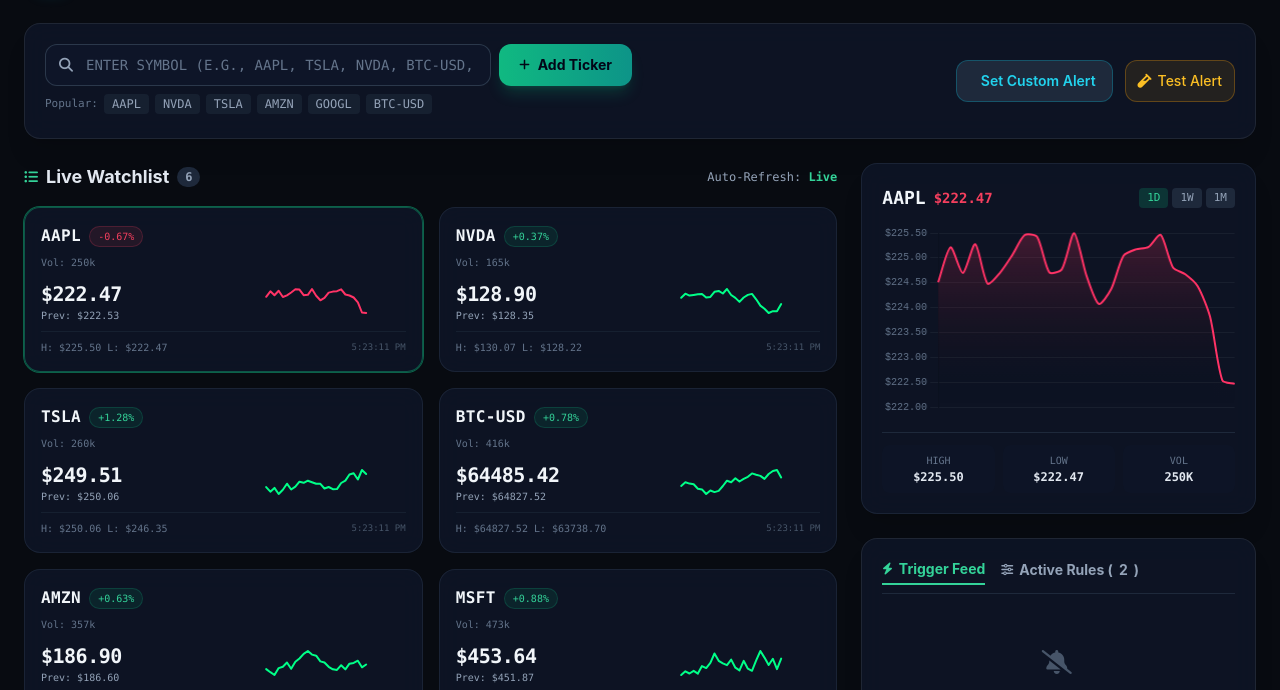
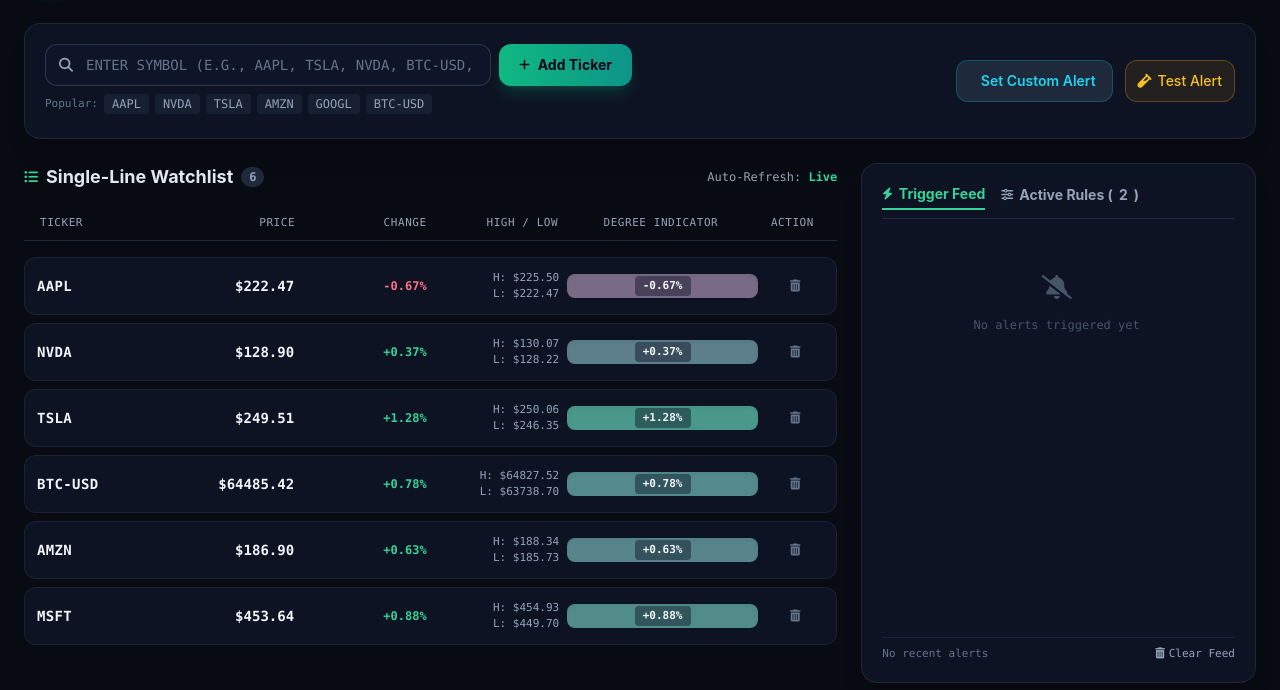
Before and after one commit to decibel08/stock-terminal, a plain HTML site: page index.html in a window 1280 px wide. Shown: the part 108-798 px from the top of the page. Drawn offline with nearby package versions, Linux system fonts and the light colour scheme.

Commit message:
Update index.html

```diff
--- a/index.html
+++ b/index.html
@@ -173,14 +173,14 @@
             </div>
         </section>
 
-        <!-- Main Dashboard Split: Watchlist Grid + Dynamic Focus Chart & Logs -->
+        <!-- Main Dashboard Split: Consolidated Single-Line Watchlist + Alert Logs -->
         <div class="grid grid-cols-1 lg:grid-cols-12 gap-6">
 
-            <!-- Left Side: Live Stock Watchlist Cards (8 Cols) -->
+            <!-- Consolidated Watchlist Single-Line List View (8 Cols) -->
             <div class="lg:col-span-8 space-y-4">
                 <div class="flex items-center justify-between">
                     <h2 class="text-lg font-bold text-slate-200 flex items-center gap-2">
-                        <i class="fa-solid fa-list-ul text-emerald-400 text-sm"></i> Live Watchlist
+                        <i class="fa-solid fa-list-ul text-emerald-400 text-sm"></i> Single-Line Watchlist
                         <span id="watchlistCount" class="text-xs bg-slate-800 text-slate-400 px-2 py-0.5 rounded-full font-mono">0</span>
                     </h2>
                     <div class="flex items-center gap-2">
@@ -188,9 +188,19 @@
                     </div>
                 </div>
 
-                <!-- Watchlist Grid -->
-                <div id="watchlistGrid" class="grid grid-cols-1 sm:grid-cols-2 gap-4">
-                    <!-- Dynamic Watchlist Cards Populated via JS -->
+                <!-- Watchlist Table Header -->
+                <div class="hidden sm:grid grid-cols-12 gap-2 px-4 py-2 text-[11px] font-mono text-slate-400 uppercase tracking-wider border-b border-slate-800">
+                    <div class="col-span-2">Ticker</div>
+                    <div class="col-span-2 text-right">Price</div>
+                    <div class="col-span-2 text-right">Change</div>
+                    <div class="col-span-2 text-right">High / Low</div>
+                    <div class="col-span-3 text-center">Degree Indicator</div>
+                    <div class="col-span-1 text-center">Action</div>
+                </div>
+
+                <!-- Watchlist Single-Line Items Container -->
+                <div id="watchlistGrid" class="space-y-2">
+                    <!-- Dynamic Single Line Watchlist Rows Populated via JS -->
                 </div>
 
                 <!-- Empty State Banner -->
@@ -203,46 +213,10 @@
                 </div>
             </div>
 
-            <!-- Right Side: Focus Chart & Triggered Alerts Log (4 Cols) -->
+            <!-- Right Side: Alert Rules & Triggered Alerts Log (4 Cols) -->
             <div class="lg:col-span-4 space-y-6">
-
-                <!-- Primary Detailed Chart Card -->
-                <div class="glass-panel rounded-2xl p-4 lg:p-5 shadow-xl border border-slate-800/80">
-                    <div class="flex items-center justify-between mb-3">
-                        <div class="flex items-center gap-2">
-                            <span id="chartSymbol" class="font-mono font-bold text-lg text-slate-100">AAPL</span>
-                            <span id="chartPrice" class="font-mono text-sm text-slate-400">$0.00</span>
-                        </div>
-                        <div class="flex gap-1 text-[11px] font-mono">
-                            <button class="chart-time-btn active bg-emerald-500/20 text-emerald-400 px-2 py-0.5 rounded" data-time="1D">1D</button>
-                            <button class="chart-time-btn bg-slate-800 text-slate-400 px-2 py-0.5 rounded hover:text-slate-200" data-time="1W">1W</button>
-                            <button class="chart-time-btn bg-slate-800 text-slate-400 px-2 py-0.5 rounded hover:text-slate-200" data-time="1M">1M</button>
-                        </div>
-                    </div>
-
-                    <!-- Chart Canvas -->
-                    <div class="relative h-48 w-full">
-                        <canvas id="mainChart"></canvas>
-                    </div>
-
-                    <div class="grid grid-cols-3 gap-2 mt-4 pt-3 border-t border-slate-800 text-center font-mono text-xs">
-                        <div class="bg-slate-900/50 p-2 rounded-lg">
-                            <span class="text-slate-500 block text-[10px] uppercase">High</span>
-                            <span id="statHigh" class="text-slate-200 font-semibold">$0.00</span>
-                        </div>
-                        <div class="bg-slate-900/50 p-2 rounded-lg">
-                            <span class="text-slate-500 block text-[10px] uppercase">Low</span>
-                            <span id="statLow" class="text-slate-200 font-semibold">$0.00</span>
-                        </div>
-                        <div class="bg-slate-900/50 p-2 rounded-lg">
-                            <span class="text-slate-500 block text-[10px] uppercase">Vol</span>
-                            <span id="statVol" class="text-slate-200 font-semibold">0</span>
-                        </div>
-                    </div>
-                </div>
-
                 <!-- Alert Rules & Active Log Panel -->
-                <div class="glass-panel rounded-2xl p-4 lg:p-5 shadow-xl flex flex-col h-[380px]">
+                <div class="glass-panel rounded-2xl p-4 lg:p-5 shadow-xl flex flex-col h-[520px]">
                     <!-- Panel Tabs -->
                     <div class="flex border-b border-slate-800 mb-3 pb-2 gap-4">
                         <button id="tabAlertLogs" class="text-sm font-bold text-emerald-400 border-b-2 border-emerald-400 pb-1 flex items-center gap-1.5">
@@ -393,12 +367,10 @@
             ],
             alertLogs: JSON.parse(localStorage.getItem('pt_alertLogs')) || [],
             activeTab: 'LOGS',
-            selectedSymbol: 'AAPL',
             audioEnabled: true,
             feedMode: localStorage.getItem('pt_feedMode') || 'MOCK',
             finnhubKey: localStorage.getItem('pt_finnhubKey') || '',
             refreshIntervalMs: parseInt(localStorage.getItem('pt_refreshRate')) || 2000,
-            activeChart: null,
             audioCtx: null,
             timerId: null,
             ws: null
@@ -415,6 +387,30 @@
             'GOOGL': 178.30,
             'META': 502.10
         };
+
+        /**
+         * Calculates background RGB color for degree box indicator.
+         * Gradient range:
+         * <= -5% : Max Red rgb(255, 51, 102)
+         * 0%     : Light slate grey rgb(100, 116, 139)
+         * >= +5% : Max Green rgb(0, 255, 136)
+         */
+        function getDegreeShade(pct) {
+            const clampedPct = Math.max(-5, Math.min(5, pct));
+            if (clampedPct < 0) {
+                const t = clampedPct / -5; // 0 at 0%, 1 at -5%
+                const r = Math.round(100 + (255 - 100) * t);
+                const g = Math.round(116 + (51 - 116) * t);
+                const b = Math.round(139 + (102 - 139) * t);
+                return `rgb(${r}, ${g}, ${b})`;
+            } else {
+                const t = clampedPct / 5; // 0 at 0%, 1 at +5%
+                const r = Math.round(100 + (0 - 100) * t);
+                const g = Math.round(116 + (255 - 116) * t);
+                const b = Math.round(139 + (136 - 139) * t);
+                return `rgb(${r}, ${g}, ${b})`;
+            }
+        }
 
         function initAudioContext() {
             if (!AppState.audioCtx) {
@@ -473,7 +469,6 @@
             const history = [];
             let current = basePrice;
 
-            // Generate 25 historical sample points for chart & sparkline
             for (let i = 0; i < 25; i++) {
                 const variation = (Math.random() - 0.49) * (basePrice * 0.008);
                 current = Math.max(1, current + variation);
@@ -500,111 +495,22 @@
             };
         }
 
-        function initMainChart() {
-            const ctx = document.getElementById('mainChart').getContext('2d');
+        function evaluateAlertRules(stock) {
+            // Pulse ticker row if degree of change exceeds 5% threshold in either direction
+            if (stock.changePct >= 5.0) {
+                const cardEl = document.getElementById(`stock-card-${stock.symbol}`);
+                if (cardEl && !cardEl.classList.contains('animate-pulse-green')) {
+                    cardEl.classList.add('animate-pulse-green');
+                    setTimeout(() => cardEl.classList.remove('animate-pulse-green'), 4000);
+                }
+            } else if (stock.changePct <= -5.0) {
+                const cardEl = document.getElementById(`stock-card-${stock.symbol}`);
+                if (cardEl && !cardEl.classList.contains('animate-pulse-red')) {
+                    cardEl.classList.add('animate-pulse-red');
+                    setTimeout(() => cardEl.classList.remove('animate-pulse-red'), 4000);
+                }
+            }
 
-            AppState.activeChart = new Chart(ctx, {
-                type: 'line',
-                data: {
-                    labels: Array(25).fill(''),
-                    datasets: [{
-                        label: 'Price',
-                        data: [],
-                        borderColor: '#00ff88',
-                        borderWidth: 2,
-                        pointRadius: 0,
-                        pointHoverRadius: 4,
-                        tension: 0.25,
-                        fill: true,
-                        backgroundColor: (context) => {
-                            const bgCtx = context.chart.ctx;
-                            const gradient = bgCtx.createLinearGradient(0, 0, 0, 200);
-                            gradient.addColorStop(0, 'rgba(0, 255, 136, 0.25)');
-                            gradient.addColorStop(1, 'rgba(0, 255, 136, 0.0)');
-                            return gradient;
-                        }
-                    }]
-                },
-                options: {
-                    responsive: true,
-                    maintainAspectRatio: false,
-                    plugins: {
-                        legend: { display: false },
-                        tooltip: {
-                            mode: 'index',
-                            intersect: false,
-                            backgroundColor: 'rgba(15, 23, 42, 0.9)',
-                            titleColor: '#94a3b8',
-                            bodyColor: '#38bdf8',
-                            bodyFont: { family: 'monospace' },
-                            callbacks: {
-                                label: (context) => ` $${context.raw.toFixed(2)}`
-                            }
-                        }
-                    },
-                    scales: {
-                        x: { display: false },
-                        y: {
-                            grid: { color: 'rgba(255,255,255,0.05)' },
-                            ticks: {
-                                color: '#64748b',
-                                font: { family: 'monospace', size: 10 },
-                                callback: (val) => '$' + val.toFixed(2)
-                            }
-                        }
-                    }
-                }
-            });
-        }
-
-        function updateMainChart(symbol) {
-            if (!AppState.stocksData[symbol] || !AppState.activeChart) return;
-
-            const stock = AppState.stocksData[symbol];
-            const isPositive = stock.changePct >= 0;
-            const strokeColor = isPositive ? '#00ff88' : '#ff3366';
-
-            document.getElementById('chartSymbol').textContent = stock.symbol;
-            document.getElementById('chartPrice').textContent = `$${stock.price.toFixed(2)}`;
-            document.getElementById('chartPrice').className = `font-mono text-sm font-bold ${isPositive ? 'text-emerald-400' : 'text-rose-500'}`;
-            document.getElementById('statHigh').textContent = `$${stock.high.toFixed(2)}`;
-            document.getElementById('statLow').textContent = `$${stock.low.toFixed(2)}`;
-            document.getElementById('statVol').textContent = stock.volume > 1000000 ? (stock.volume/1000000).toFixed(2) + 'M' : (stock.volume/1000).toFixed(0) + 'K';
-
-            AppState.activeChart.data.datasets[0].data = stock.history;
-            AppState.activeChart.data.datasets[0].borderColor = strokeColor;
-
-            const gradient = AppState.activeChart.ctx.createLinearGradient(0, 0, 0, 180);
-            gradient.addColorStop(0, isPositive ? 'rgba(0, 255, 136, 0.25)' : 'rgba(255, 51, 102, 0.25)');
-            gradient.addColorStop(1, 'rgba(0,0,0,0)');
-            AppState.activeChart.data.datasets[0].backgroundColor = gradient;
-
-            AppState.activeChart.update('none');
-        }
-
-        function generateSparklineSVG(history, isPositive) {
-            const width = 100;
-            const height = 30;
-            const min = Math.min(...history);
-            const max = Math.max(...history);
-            const range = (max - min) || 1;
-
-            const points = history.map((val, idx) => {
-                const x = (idx / (history.length - 1)) * width;
-                const y = height - ((val - min) / range) * (height - 6) - 3;
-                return `${x.toFixed(1)},${y.toFixed(1)}`;
-            }).join(' ');
-
-            const color = isPositive ? '#00ff88' : '#ff3366';
-
-            return `
-                <svg width="100%" height="30" viewBox="0 0 ${width} ${height}" class="overflow-visible">
-                    <polyline fill="none" stroke="${color}" stroke-width="2" points="${points}" stroke-linecap="round" stroke-linejoin="round" />
-                </svg>
-            `;
-        }
-
-        function evaluateAlertRules(stock) {
             AppState.alertRules.forEach(rule => {
                 if (rule.symbol !== stock.symbol) return;
 
@@ -718,46 +624,57 @@
                 if (!stock) return;
 
                 const isPositive = stock.changePct >= 0;
-                const bgPillClass = isPositive ? 'bg-emerald-500/10 text-emerald-400 border-emerald-500/20' : 'bg-rose-500/10 text-rose-500 border-rose-500/20';
+                const shadedBg = getDegreeShade(stock.changePct);
 
                 if (!card) {
                     card = document.createElement('div');
                     card.id = `stock-card-${symbol}`;
-                    card.className = `glass-panel rounded-2xl p-4 transition-all duration-300 cursor-pointer border hover:border-slate-700/90 relative group overflow-hidden ${symbol === AppState.selectedSymbol ? 'ring-1 ring-emerald-500/50 border-emerald-500/40' : 'border-slate-800/80'}`;
-                    card.onclick = () => selectSymbolForChart(symbol);
+                    card.className = `glass-panel rounded-xl p-3 transition-all duration-300 border border-slate-800/80 hover:border-slate-700/90 relative group text-xs font-mono`;
 
                     grid.appendChild(card);
                 }
 
                 card.innerHTML = `
-                    <div class="flex justify-between items-start mb-2">
-                        <div>
-                            <div class="flex items-center gap-2">
-                                <span class="font-mono font-bold text-base text-slate-100 tracking-wide">${stock.symbol}</span>
-                                <span class="text-[10px] font-mono px-2 py-0.5 rounded-full border ${bgPillClass}">
+                    <div class="grid grid-cols-12 gap-2 items-center">
+                        <!-- Ticker Symbol -->
+                        <div class="col-span-4 sm:col-span-2 flex items-center gap-2">
+                            <span class="font-bold text-slate-100 text-sm tracking-wide">${stock.symbol}</span>
+                        </div>
+
+                        <!-- Price -->
+                        <div class="col-span-4 sm:col-span-2 text-right">
+                            <span class="font-bold text-slate-100 text-sm">$${stock.price.toFixed(2)}</span>
+                        </div>
+
+                        <!-- % Change -->
+                        <div class="col-span-4 sm:col-span-2 text-right">
+                            <span class="font-bold ${isPositive ? 'text-emerald-400' : 'text-rose-400'}">
+                                ${isPositive ? '+' : ''}${stock.changePct.toFixed(2)}%
+                            </span>
+                        </div>
+
+                        <!-- Session High / Low -->
+                        <div class="hidden sm:block sm:col-span-2 text-right text-[11px] text-slate-400">
+                            <div>H: $${stock.high.toFixed(2)}</div>
+                            <div>L: $${stock.low.toFixed(2)}</div>
+                        </div>
+
+                        <!-- Shaded Color Box (Degree Indicator) -->
+                        <div class="col-span-10 sm:col-span-3">
+                            <div class="h-6 rounded-lg flex items-center justify-center font-bold text-[11px] text-slate-950 shadow-inner transition-all duration-300"
+                                 style="background-color: ${shadedBg}; shadow: 0 0 10px ${shadedBg};">
+                                <span class="bg-slate-950/40 text-slate-100 px-2 py-0.5 rounded backdrop-blur-sm">
                                     ${isPositive ? '+' : ''}${stock.changePct.toFixed(2)}%
                                 </span>
                             </div>
-                            <span class="text-[10px] text-slate-500 font-mono">Vol: ${(stock.volume/1000).toFixed(0)}k</span>
                         </div>
-                        <button onclick="removeStockFromWatchlist(event, '${symbol}')" class="text-slate-600 hover:text-rose-400 transition p-1 text-xs opacity-0 group-hover:opacity-100">
-                            <i class="fa-solid fa-xmark"></i>
-                        </button>
-                    </div>
 
-                    <div class="grid grid-cols-2 gap-2 items-center my-1">
-                        <div>
-                            <span class="text-xl font-mono font-bold text-slate-100 tracking-tight">$${stock.price.toFixed(2)}</span>
-                            <span class="block text-[10px] text-slate-400 font-mono">Prev: $${stock.prevPrice.toFixed(2)}</span>
+                        <!-- Action -->
+                        <div class="col-span-2 sm:col-span-1 text-center">
+                            <button onclick="removeStockFromWatchlist(event, '${symbol}')" class="text-slate-500 hover:text-rose-400 transition p-1">
+                                <i class="fa-solid fa-trash-can"></i>
+                            </button>
                         </div>
-                        <div class="h-8">
-                            ${generateSparklineSVG(stock.history, isPositive)}
-                        </div>
-                    </div>
-
-                    <div class="flex justify-between items-center text-[10px] text-slate-500 font-mono mt-2 pt-2 border-t border-slate-800/60">
-                        <span>H: $${stock.high.toFixed(2)}  L: $${stock.low.toFixed(2)}</span>
-                        <span class="text-[9px] text-slate-600">${new Date(stock.lastUpdated).toLocaleTimeString()}</span>
                     </div>
                 `;
             });
@@ -772,7 +689,7 @@
                 const color = isPositive ? 'text-emerald-400' : 'text-rose-500';
                 const arrow = isPositive ? '▲' : '▼';
                 return `
-                    <div class="inline-flex items-center gap-2 px-4 border-r border-slate-800/60 font-mono" onclick="selectSymbolForChart('${symbol}')">
+                    <div class="inline-flex items-center gap-2 px-4 border-r border-slate-800/60 font-mono cursor-pointer">
                         <span class="font-bold text-slate-300">${symbol}</span>
                         <span class="text-slate-100">$${stock.price.toFixed(2)}</span>
                         <span class="${color} text-[11px]">${arrow} ${Math.abs(stock.changePct).toFixed(2)}%</span>
@@ -879,7 +796,6 @@
 
             renderWatchlist();
             renderMarquee();
-            updateMainChart(AppState.selectedSymbol);
         }
 
         function startDataFeed() {
@@ -927,7 +843,6 @@
                             });
                             renderWatchlist();
                             renderMarquee();
-                            updateMainChart(AppState.selectedSymbol);
                         }
                     };
 
@@ -994,14 +909,7 @@
             if (updatedAny) {
                 renderWatchlist();
                 renderMarquee();
-                updateMainChart(AppState.selectedSymbol);
             }
-        }
-
-        function selectSymbolForChart(symbol) {
-            AppState.selectedSymbol = symbol;
-            renderWatchlist();
-            updateMainChart(symbol);
         }
 
         function removeStockFromWatchlist(e, symbol) {
@@ -1010,18 +918,11 @@
             delete AppState.stocksData[symbol];
             localStorage.setItem('pt_watchlist', JSON.stringify(AppState.watchlist));
 
-            if (AppState.selectedSymbol === symbol && AppState.watchlist.length > 0) {
-                AppState.selectedSymbol = AppState.watchlist[0];
-            }
-
             const cardEl = document.getElementById(`stock-card-${symbol}`);
             if (cardEl) cardEl.remove();
 
             renderWatchlist();
             renderMarquee();
-            if (AppState.watchlist.length > 0) {
-                updateMainChart(AppState.selectedSymbol);
-            }
         }
 
         function addStockToWatchlist(symbol) {
@@ -1041,7 +942,6 @@
                     fetchFinnhubRestData();
                 }
 
-                selectSymbolForChart(cleanSymbol);
                 renderWatchlist();
                 renderMarquee();
             }
@@ -1066,7 +966,6 @@
             });
 
             // Init Visual Components
-            initMainChart();
             renderWatchlist();
             renderMarquee();
             renderAlertLogs();
@@ -1108,7 +1007,7 @@
 
             // Test Alert Trigger Button
             document.getElementById('triggerTestAlertBtn').addEventListener('click', () => {
-                const sym = AppState.selectedSymbol || 'NVDA';
+                const sym = AppState.watchlist[0] || 'NVDA';
                 if (!AppState.stocksData[sym]) return;
                 const dummyRule = { id: 'test', symbol: sym, color: 'GREEN' };
                 triggerAlertEffects(dummyRule, AppState.stocksData[sym], `[TEST ALERT] ${sym} simulated alert pulse triggered successfully!`);
```
